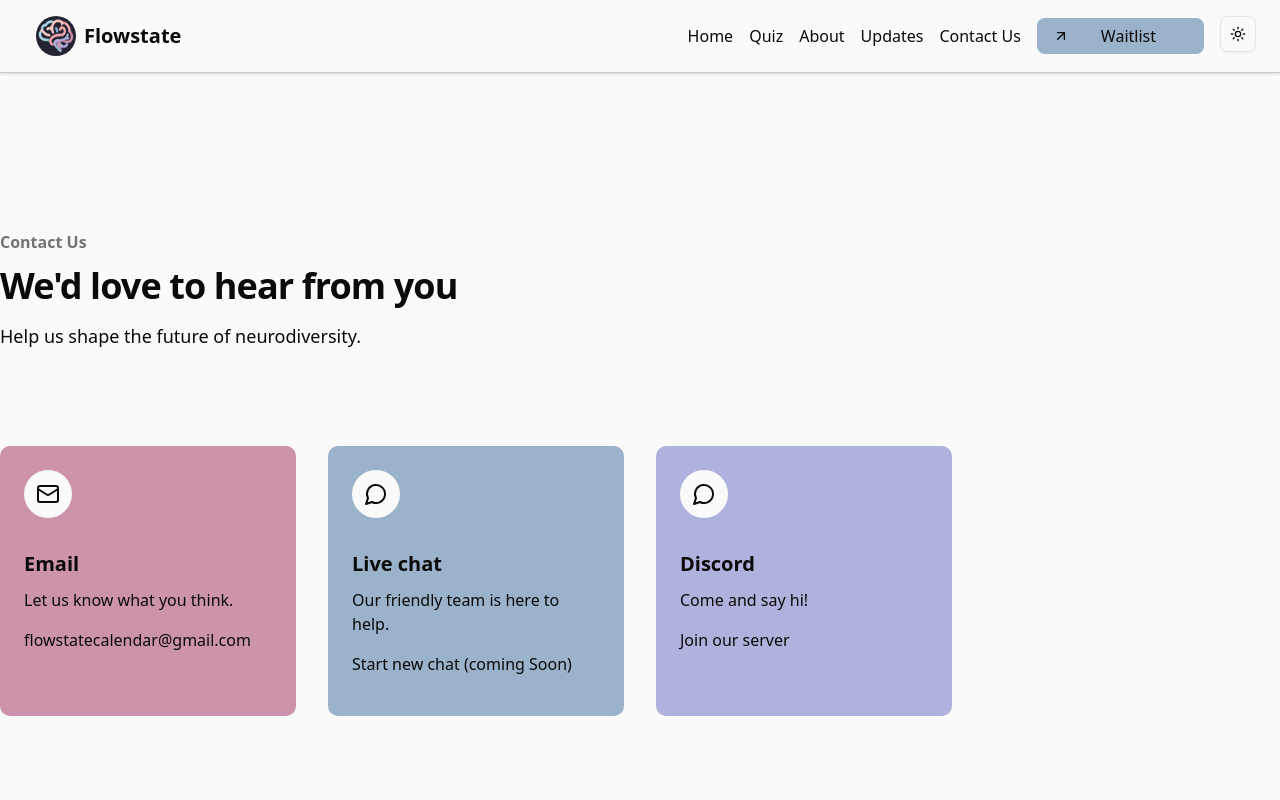
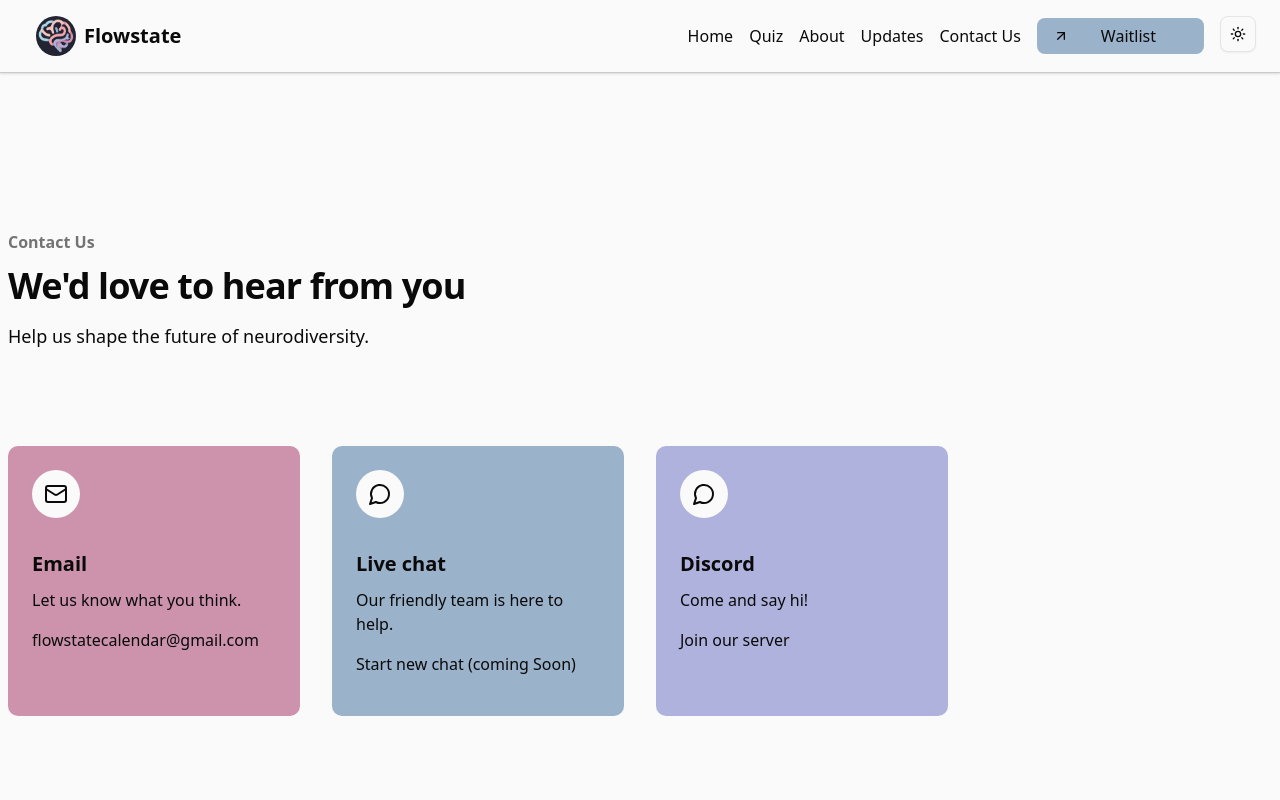
Before and after one commit to FlowStateCalendar/Shift-Website, a Next.js app: page /contact-us in a window 1280 px wide. Shown: the top 800 px of the page. Built offline with nearby package versions, Linux system fonts and the light colour scheme.

Commit message:
Padding fix

```diff
--- a/app/contact-us/page.tsx
+++ b/app/contact-us/page.tsx
@@ -8,7 +8,7 @@ export default function ContactPage() {
     <section>
       <Header></Header>
       <div className="bg-muted-background min-h-screen flex items-center justify-center pt-12 md:pt-16 pb-16">
-        <div className="w-full max-w-screen-xl mx-auto px-2 md:px-4 lg:px-0">
+        <div className="w-full max-w-screen-xl mx-auto px-2 md:px-4 lg:px-2">
           <b className="text-muted-foreground">Contact Us</b>
           <h2 className="mt-3 text-3xl md:text-4xl font-bold tracking-tight">
             We&apos;d love to hear from you
```
